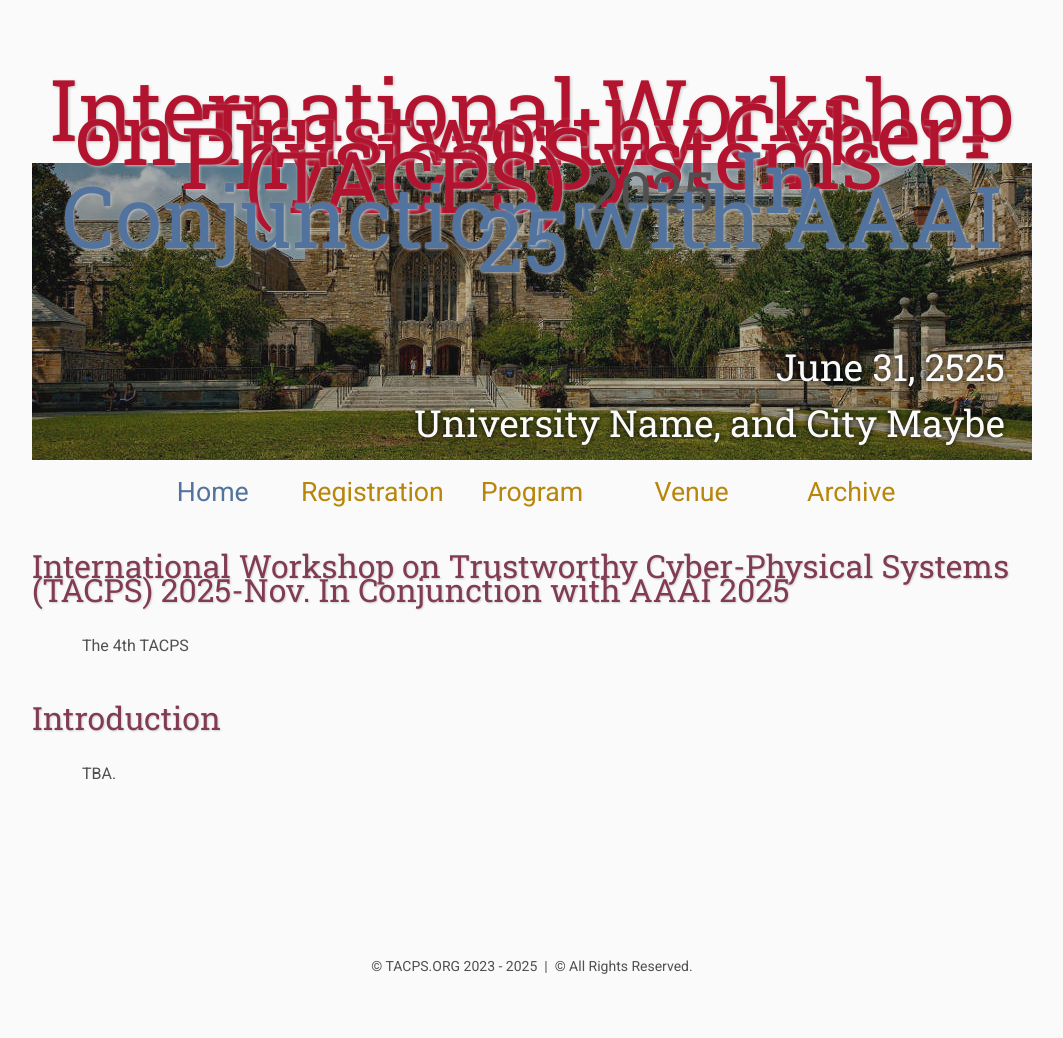
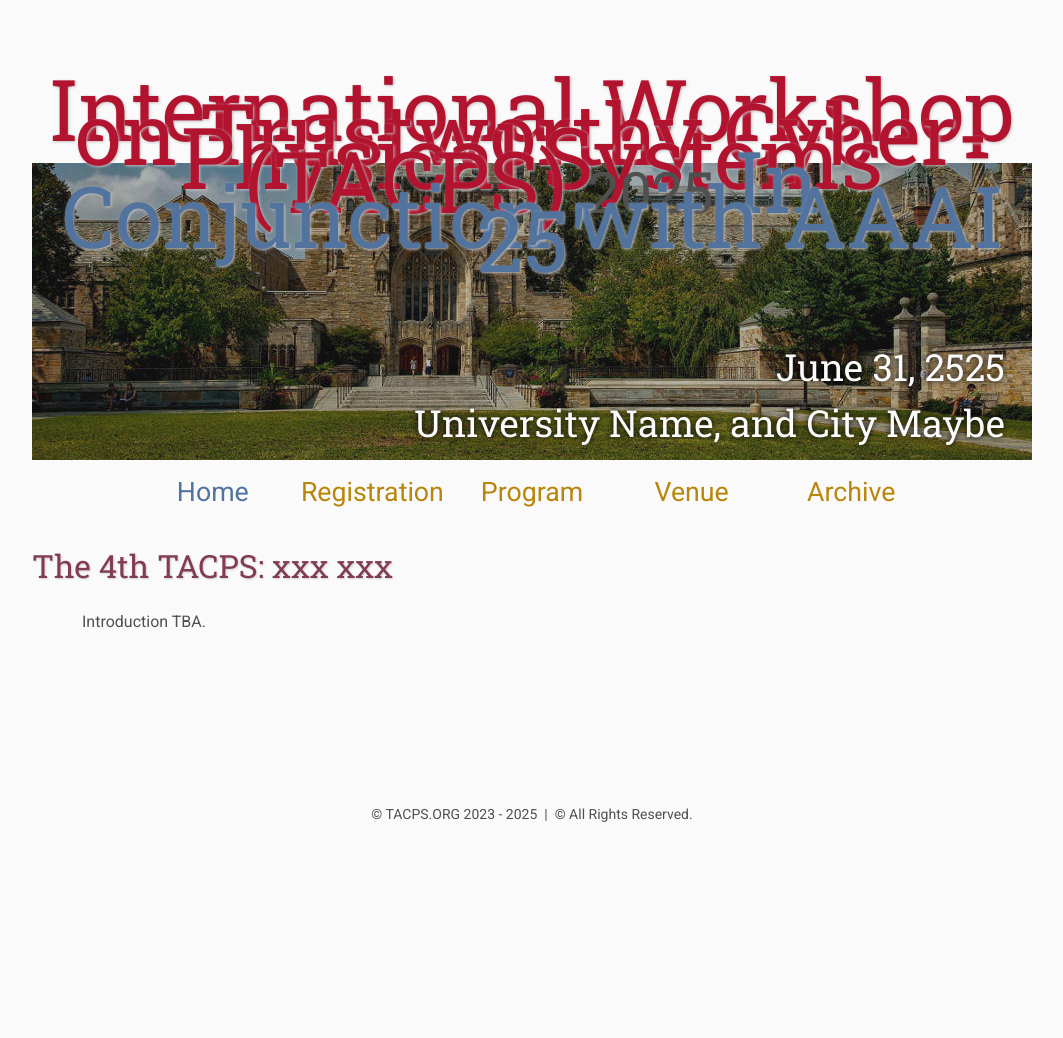
Before and after one commit to ITSEG-MQ/tacps, a Jekyll site: the page built from index.html, in a window 1280 px wide. Shown: the whole page, without its empty margins (108-1171 px from the left). Built offline with Jekyll 4.4.1, drawn with Linux system fonts in a browser that asks for light colours; after the commit the page ends 900 px from its top, so only the background shows below that.

Commit message:
Update index.html

```diff
--- a/index.html
+++ b/index.html
@@ -4,12 +4,8 @@
 nav: home
 ---
 
-<h2>International Workshop on Trustworthy Cyber-Physical Systems (TACPS) 2025-Nov.
+<h2>The 4th TACPS: xxx xxx</h2>
 
-In Conjunction with AAAI 2025</h2>
-<p>The 4th TACPS</p>
-
-<h2>Introduction</h2>
 <p>
-    TBA.
+    Introduction TBA.
 </p>
```
